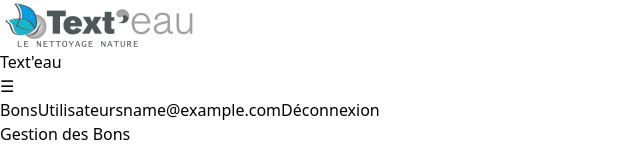
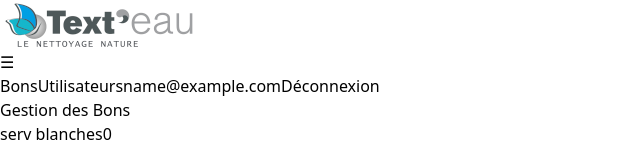
Before and after one commit to jsr029/texteau-bl-thalasso, a React (Vite) app: page / in a window 1280 px wide. Shown: the top 150 px of the page, without its empty margins (0-640 px from the left). Built offline with nearby package versions, Linux system fonts and the light colour scheme; no server answers; sample sign-in values are in the browser's storage.

Commit message:
title header out

```diff
--- a/src/components/Header.jsx
+++ b/src/components/Header.jsx
@@ -6,7 +6,6 @@ export default function Header({ user, onLogout, menuOpen, setMenuOpen, currentP
       <div className="max-w-5xl mx-auto px-6 py-4 flex justify-between items-center">
         <div className="flex items-center gap-4">
           <img src={logo} alt="Logo" className="h-12 w-auto" />
-          <div className="font-bold text-2xl">Text'eau</div>
         </div>
 
         <button onClick={() => setMenuOpen(!menuOpen)} className="md:hidden text-4xl">☰</button>
```
